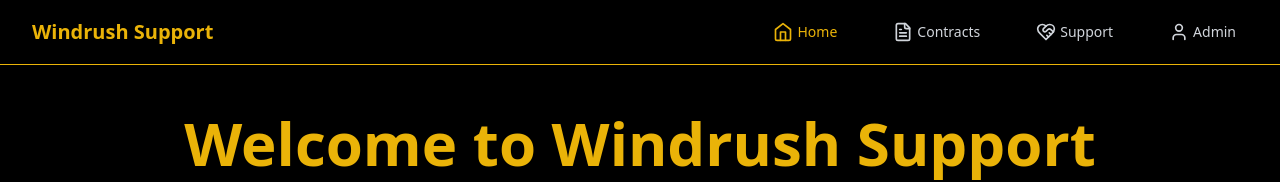
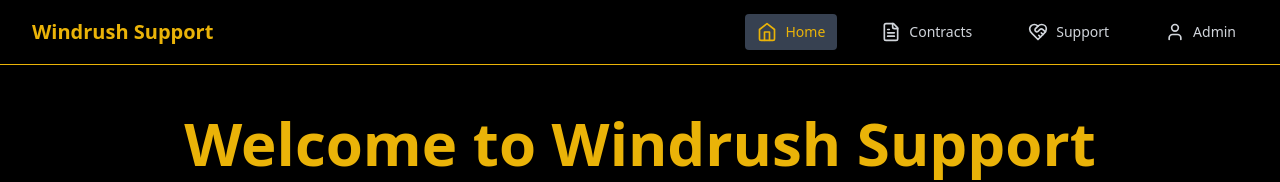
Before and after one commit to ahadb3218/Windrush-Eligibility-tool-, a React (Vite) app: page / in a window 1280 px wide. Shown: the top 182 px of the page. Built offline with nearby package versions, Linux system fonts and the light colour scheme.

Commit message:
added better visibility for menu

```diff
--- a/src/components/layout/TopNav.tsx
+++ b/src/components/layout/TopNav.tsx
@@ -35,21 +35,21 @@ export const TopNav = () => {
           <div
             className={`${
               isMenuOpen ? 'flex' : 'hidden'
-            } flex-col lg:flex lg:flex-row lg:items-center lg:space-x-8 space-y-4 lg:space-y-0 mt-4 lg:mt-0`}
+            } flex-col lg:flex lg:flex-row lg:items-center lg:space-x-8 space-y-4 lg:space-y-0 mt-4 lg:mt-0 bg-gray-800 lg:bg-transparent p-4 lg:p-0 rounded-md lg:rounded-none`}
           >
             {navItems.map(({ to, icon: Icon, label }) => (
               <NavLink
                 key={to}
                 to={to}
                 className={({ isActive }) =>
-                  `flex items-center px-3 py-2 text-sm font-medium transition-colors ${
+                  `flex items-center px-3 py-2 text-sm font-medium transition-colors rounded ${
                     isActive
-                      ? 'text-yellow-500'
-                      : 'text-gray-300 hover:text-yellow-500'
+                      ? 'text-yellow-500 bg-gray-700'
+                      : 'text-gray-300 hover:text-yellow-500 hover:bg-gray-700'
                   }`
                 }
               >
-                <Icon className="h-5 w-5 mr-1" />
+                <Icon className="h-5 w-5 mr-2" />
                 {label}
               </NavLink>
             ))}
```
